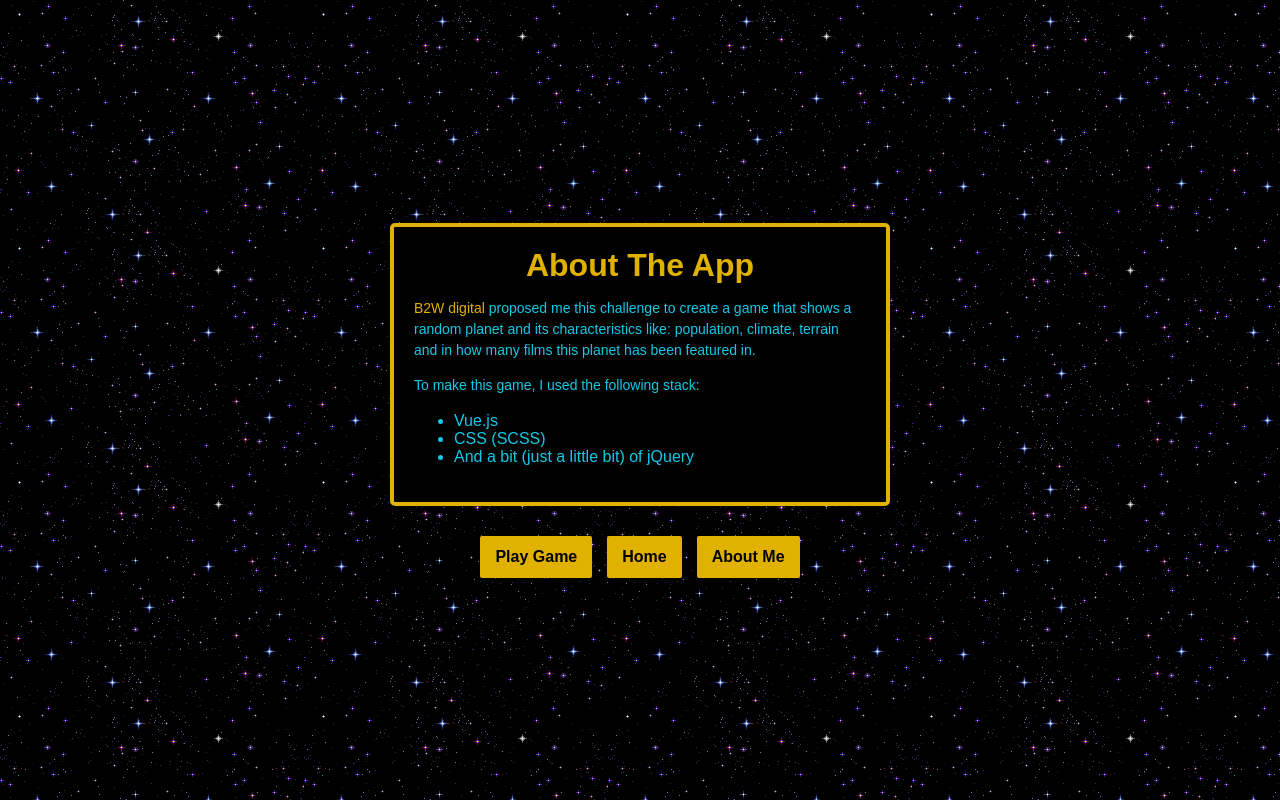
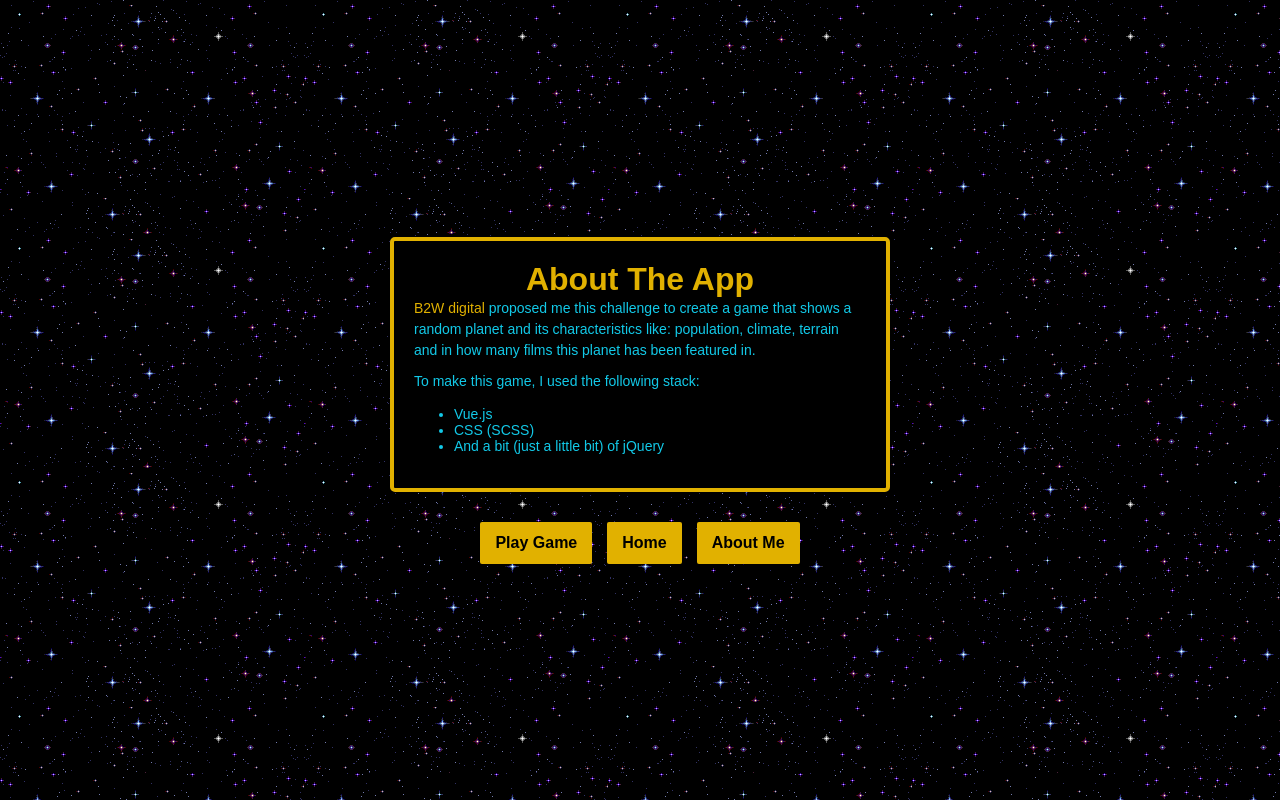
Before and after one commit to LucasSAmaral/Star-Wars-B2W, a Vue app: page /#/abouttheapp in a window 1280 px wide. Built offline with nearby package versions, Linux system fonts and the light colour scheme; a web font is replaced by a local one; what vue-resource would draw is missing.

Commit message:
Ajustando a margin dos paragrafos das paginas de about

```diff
--- a/src/scss/About.scss
+++ b/src/scss/About.scss
@@ -26,6 +26,7 @@
         p {
             color: #12c9e8;
             line-height: 1.5;
+            margin: 0 0 10px 0;
 
             @media (min-width: 767px) {
                 font-size: 14px;
@@ -39,6 +40,10 @@
 
         ul {
             color: #12c9e8;
+
+            @media (min-width: 767px) {
+                font-size: 14px;
+            }
         }
     }
     &__title {
```
Also changed, not shown: 1 other file (tests, documents, lock files or other folders).
